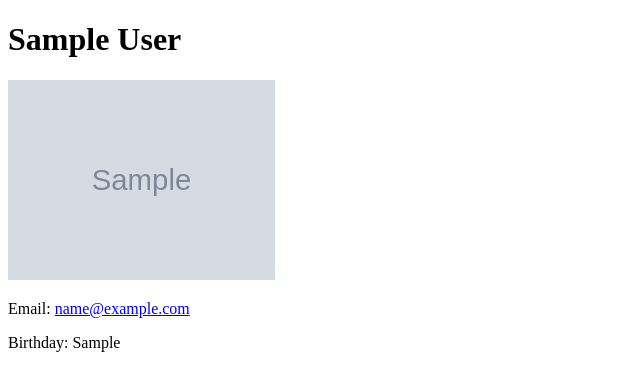
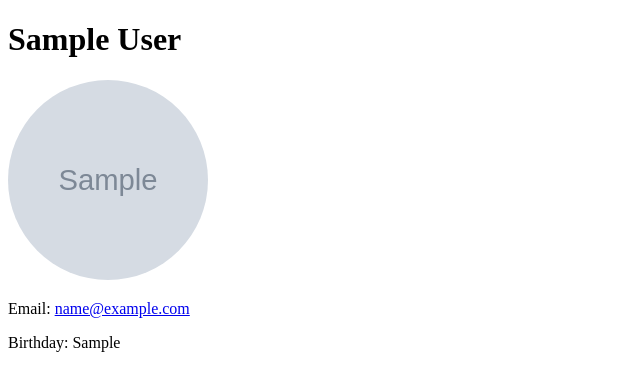
Before and after one commit to pakmmc/user_management, a Flask app: page /view?id=1 in a window 1280 px wide. Shown: the part 52-443 px from the top of the page, without its empty margins (0-640 px from the left). Run offline with Flask 3, Linux system fonts and the light colour scheme; tables that the repository leaves empty or names only in its code hold one stand-in row (values such as "Sample post"); grey boxes marked "Sample" are stand-in pictures.

Commit message:
OPTION: CSS for circular profile images

```diff
--- a/static/style.css
+++ b/static/style.css
@@ -39,3 +39,9 @@ nav a:hover {
 .message {
     background-color: pink;
 }
+
+img[alt=profile] {
+    border-radius: 50%;
+    aspect-ratio: 1 / 1;  /* Makes width and height the same */
+    object-fit: cover;    /* Crops instead of squashing */
+}
```
